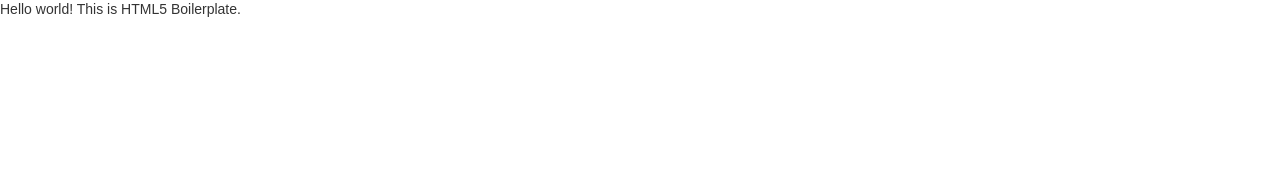
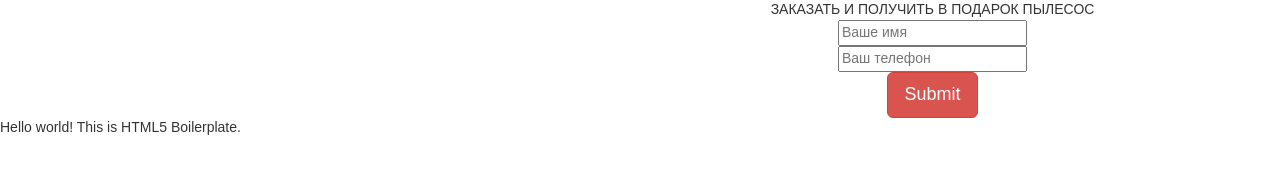
Before and after one commit to tbilous/armchairs, a website with bundled scripts: page src/index.html in a window 1280 px wide. Built offline with nearby package versions, Linux system fonts and the light colour scheme; files whose address does not match are found by name.

Commit message:
add form

```diff
--- a/src/index.html
+++ b/src/index.html
@@ -26,6 +26,30 @@
 <![endif]-->
 
 <header class="header">
+    <div class="container">
+        <div class="row">
+            <div class="col-sm-6"></div>
+            <div class="col-sm-6">
+                <div class="callback-wrapper">
+                    <div class="form top-form text-center" id="topForm">
+                        <div class="header-form text-uppercase">
+                            Заказать и получить в подарок пылесос
+                        </div>
+                        <input type="hidden" name="head" value="Top form">
+                        <div class="input-group">
+                            <input type="text" name="name" required placeholder="Ваше имя">
+                        </div>
+                        <div class="input-group"></div>
+                        <input type="text" name="phone" required placeholder="Ваш телефон">
+                        <div class="input-group">
+                            <input type="submit" class="btn btn-lg btn-danger">
+                        </div>
+                        <div class="input-group"></div>
+                    </div>
+                </div>
+            </div>
+        </div>
+    </div>
 
 </header>
 <!-- Add your site or application content here -->
```
